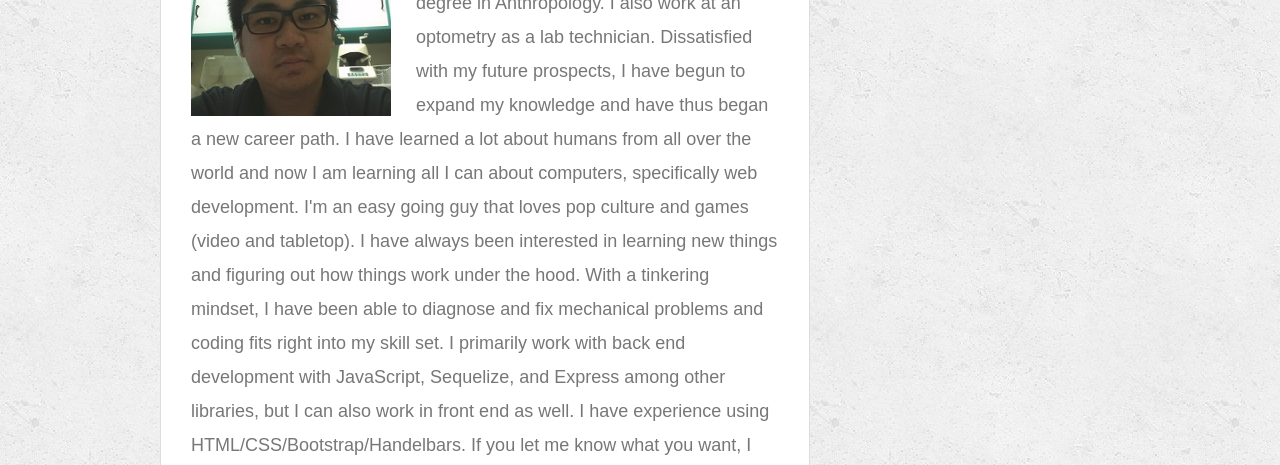
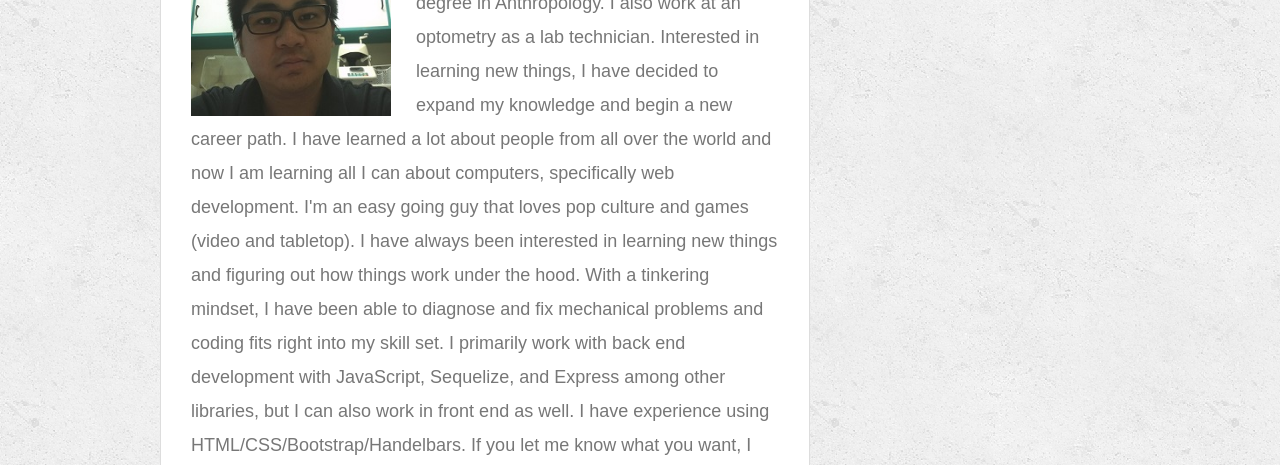
Before and after one commit to Phireous/portfolio1, a plain HTML site: page index.html in a window 1280 px wide. Shown: the part 335-800 px from the top of the page. Drawn offline with Linux system fonts and the light colour scheme.

Commit message:
update to about me

```diff
--- a/index.html
+++ b/index.html
@@ -28,7 +28,7 @@
 
         <img src="assets/images/IMG_20111207_152507.jpg" class="auth-image" alt="Robert Ngo">
 
-        <p>Hello, my name is Robert Ngo. I am currently a graduate of Cal Poly Pomona, with a degree in Anthropology. I also work at an optometry as a lab technician. Dissatisfied with my future prospects, I have begun to expand my knowledge and have thus began a new career path. I have learned a lot about humans from all over the world and now I am learning all I can about computers, specifically web development.
+        <p>Hello, my name is Robert Ngo. I am currently a graduate of Cal Poly Pomona, with a degree in Anthropology. I also work at an optometry as a lab technician. Interested in learning new things, I have decided to expand my knowledge and begin a new career path. I have learned a lot about people from all over the world and now I am learning all I can about computers, specifically web development.
 
         I'm an easy going guy that loves pop culture and games (video and tabletop).
 
```
